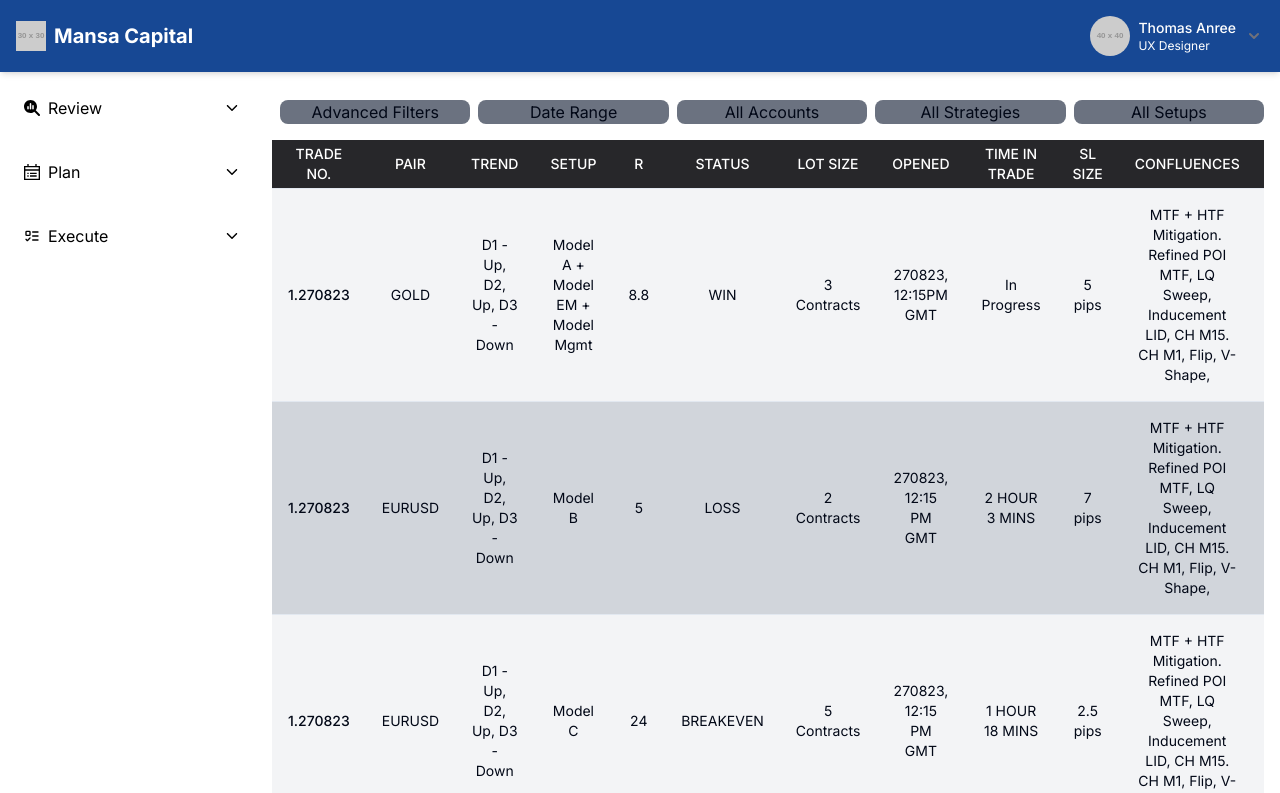
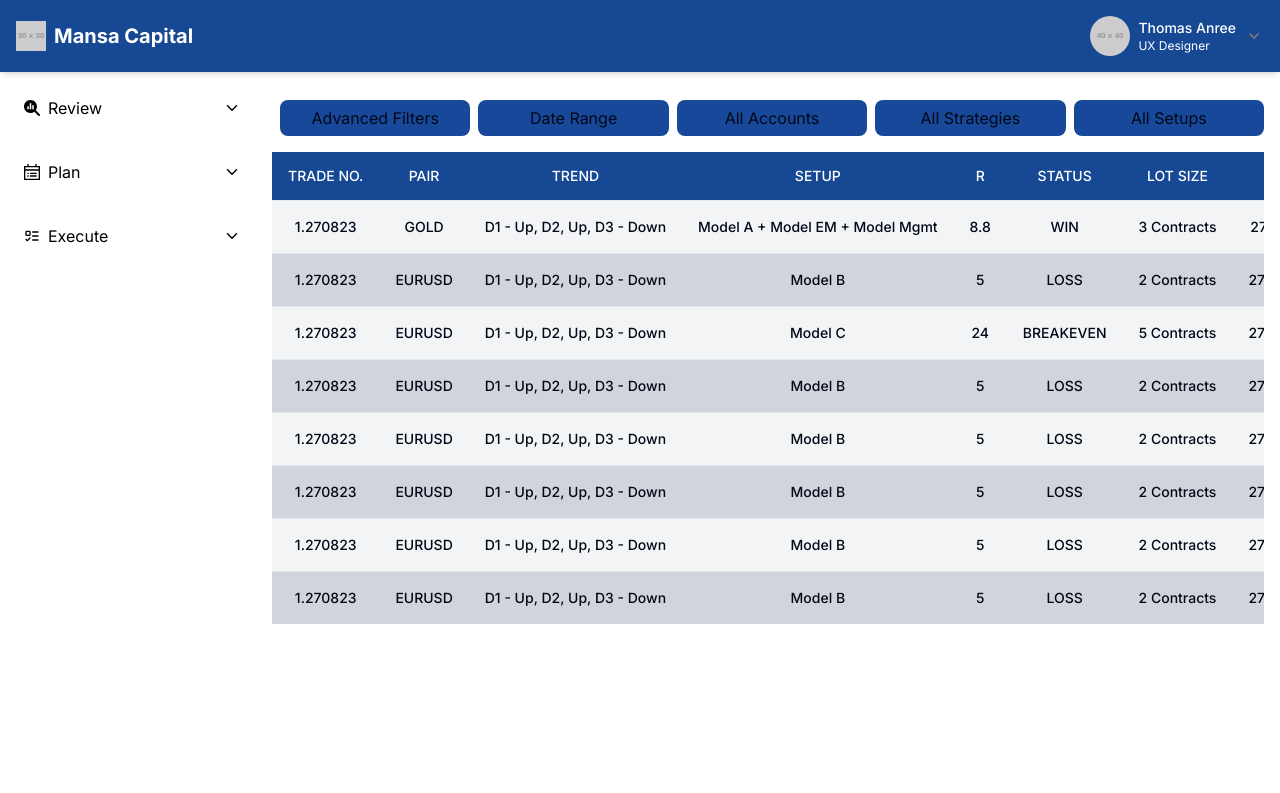
Before and after one commit to LokendraJargha/mansa_capital, a Next.js app in the folder mansa_capital/: page /user/execute/trades in a window 1280 px wide. Shown: the top 793 px of the page. Built offline with nearby package versions, Linux system fonts and the light colour scheme.

Commit message:
made trades table horizontally scrollable

```diff
--- a/mansa_capital/src/app/user/execute/trades/page.jsx
+++ b/mansa_capital/src/app/user/execute/trades/page.jsx
@@ -147,73 +147,73 @@ export default function setup() {
       <div className="flex items-center justify-center my-4">
         <button
           variant="outline"
-          className="bg-gray-500 w-[20%] ml-2 hover:bg-black hover:text-white rounded-lg"
+          className="bg-[#174899] w-[20%] ml-2 hover:bg-[#174894] hover:text-white rounded-lg py-1.5"
         >
           Advanced Filters
         </button>
         <button
           variant="outline"
-          className="bg-gray-500 w-[20%] ml-2 hover:bg-black hover:text-white rounded-lg"
+          className="bg-[#174899] w-[20%] ml-2 hover:bg-[#174894] hover:text-white rounded-lg py-1.5"
         >
           Date Range
         </button>
         <button
           variant="outline"
-          className="bg-gray-500 w-[20%] ml-2 hover:bg-black hover:text-white rounded-lg"
+          className="bg-[#174899] w-[20%] ml-2 hover:bg-[#174894] hover:text-white rounded-lg py-1.5"
         >
           All Accounts
         </button>
         <button
           variant="outline"
-          className="bg-gray-500 w-[20%] ml-2 hover:bg-black hover:text-white rounded-lg"
+          className="bg-[#174899] w-[20%] ml-2 hover:bg-[#174894] hover:text-white rounded-lg py-1.5"
         >
           All Strategies
         </button>
         <button
           variant="outline"
-          className="bg-gray-500 w-[20%] ml-2 hover:bg-black hover:text-white rounded-lg"
+          className="bg-[#174899] w-[20%] ml-2 hover:bg-[#174894] hover:text-white rounded-lg py-1.5"
         >
           All Setups
         </button>
       </div>
       <div className="flex flex-col">
-        <Table>
+        <Table className="overflow-x-auto">
           <TableHeader>
             <TableRow>
-              <TableHead className="text-center bg-zinc-800 text-white">
+              <TableHead className="text-center bg-[#174894] text-white whitespace-nowrap">
                 TRADE NO.
               </TableHead>
-              <TableHead className="text-center bg-zinc-800 text-white">
+              <TableHead className="text-center bg-[#174894] text-white whitespace-nowrap">
                 PAIR
               </TableHead>
-              <TableHead className="text-center bg-zinc-800 text-white">
+              <TableHead className="text-center bg-[#174894] text-white whitespace-nowrap">
                 TREND
               </TableHead>
-              <TableHead className="text-center bg-zinc-800 text-white">
+              <TableHead className="text-center bg-[#174894] text-white whitespace-nowrap">
                 SETUP
               </TableHead>
-              <TableHead className="text-center bg-zinc-800 text-white">
+              <TableHead className="text-center bg-[#174894] text-white whitespace-nowrap">
                 R
               </TableHead>
-              <TableHead className="text-center bg-zinc-800 text-white">
+              <TableHead className="text-center bg-[#174894] text-white whitespace-nowrap">
                 STATUS
               </TableHead>
-              <TableHead className="text-center bg-zinc-800 text-white">
+              <TableHead className="text-center bg-[#174894] text-white whitespace-nowrap">
                 LOT SIZE
               </TableHead>
-              <TableHead className="text-center bg-zinc-800 text-white">
+              <TableHead className="text-center bg-[#174894] text-white whitespace-nowrap">
                 OPENED
               </TableHead>
-              <TableHead className="text-center bg-zinc-800 text-white">
+              <TableHead className="text-center bg-[#174894] text-white whitespace-nowrap">
                 TIME IN TRADE
               </TableHead>
-              <TableHead className="text-center bg-zinc-800 text-white">
+              <TableHead className="text-center bg-[#174894] text-white whitespace-nowrap">
                 SL SIZE
               </TableHead>
-              <TableHead className="text-center bg-zinc-800 text-white">
+              <TableHead className="text-center bg-[#174894] text-white whitespace-nowrap">
                 CONFLUENCES
               </TableHead>
-              <TableHead className="text-center bg-zinc-800 text-white">
+              <TableHead className="text-center bg-[#174894] text-white whitespace-nowrap">
                 NOTES
               </TableHead>
             </TableRow>
@@ -224,28 +224,42 @@ export default function setup() {
                 key={index}
                 className={index % 2 === 0 ? "bg-gray-100" : "bg-gray-300"}
               >
-                <TableCell className="font-medium text-center">
+                <TableCell className="font-medium text-center whitespace-nowrap">
                   {item.tradeNo}
                 </TableCell>
-                <TableCell className="text-center">{item.pair}</TableCell>
-                <TableCell className="text-center">{item.trend}</TableCell>
-                <TableCell className="text-center">{item.setup}</TableCell>
-                <TableCell className="text-center">
+                <TableCell className="font-medium text-center whitespace-nowrap">
+                  {item.pair}
+                </TableCell>
+                <TableCell className="font-medium text-center whitespace-nowrap">
+                  {item.trend}
+                </TableCell>
+                <TableCell className="font-medium text-center whitespace-nowrap">
+                  {item.setup}
+                </TableCell>
+                <TableCell className="font-medium text-center whitespace-nowrap">
                   {item.risk_reward}
                 </TableCell>
-                <TableCell className="text-center">{item.status}</TableCell>
-                <TableCell className="text-center">{item.lot_size}</TableCell>
-                <TableCell className="text-center">{item.opened}</TableCell>
-                <TableCell className="text-center">
+                <TableCell className="font-medium text-center whitespace-nowrap">
+                  {item.status}
+                </TableCell>
+                <TableCell className="font-medium text-center whitespace-nowrap">
+                  {item.lot_size}
+                </TableCell>
+                <TableCell className="font-medium text-center whitespace-nowrap">
+                  {item.opened}
+                </TableCell>
+                <TableCell className="font-medium text-center whitespace-nowrap">
                   {item.time_in_trade}
                 </TableCell>
-                <TableCell className="text-center">
+                <TableCell className="font-medium text-center whitespace-nowrap">
                   {item.stoploss_size}
                 </TableCell>
-                <TableCell className="text-center">
+                <TableCell className="font-medium text-center whitespace-nowrap">
                   {item.confluences}
                 </TableCell>
-                <TableCell className="text-center">{item.notes}</TableCell>
+                <TableCell className="font-medium text-center whitespace-nowrap">
+                  {item.notes}
+                </TableCell>
               </TableRow>
             ))}
           </TableBody>
```
